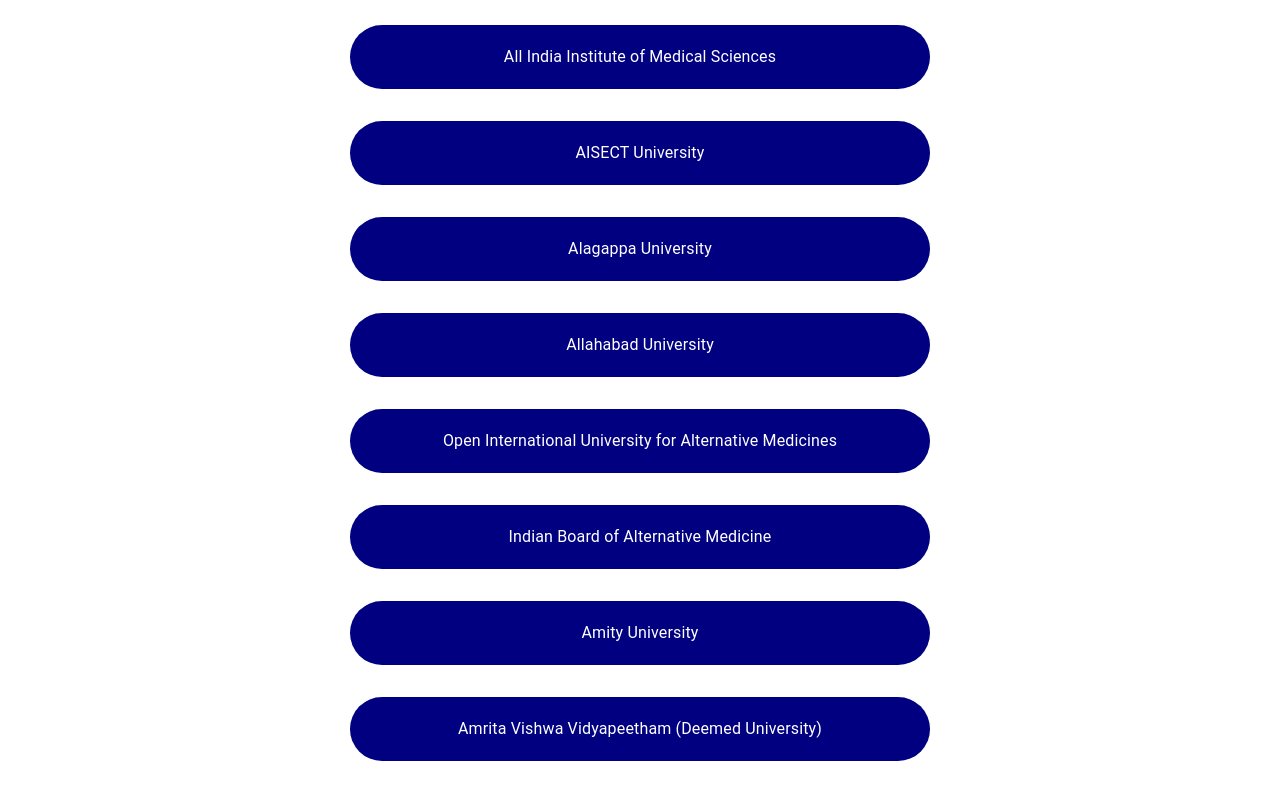
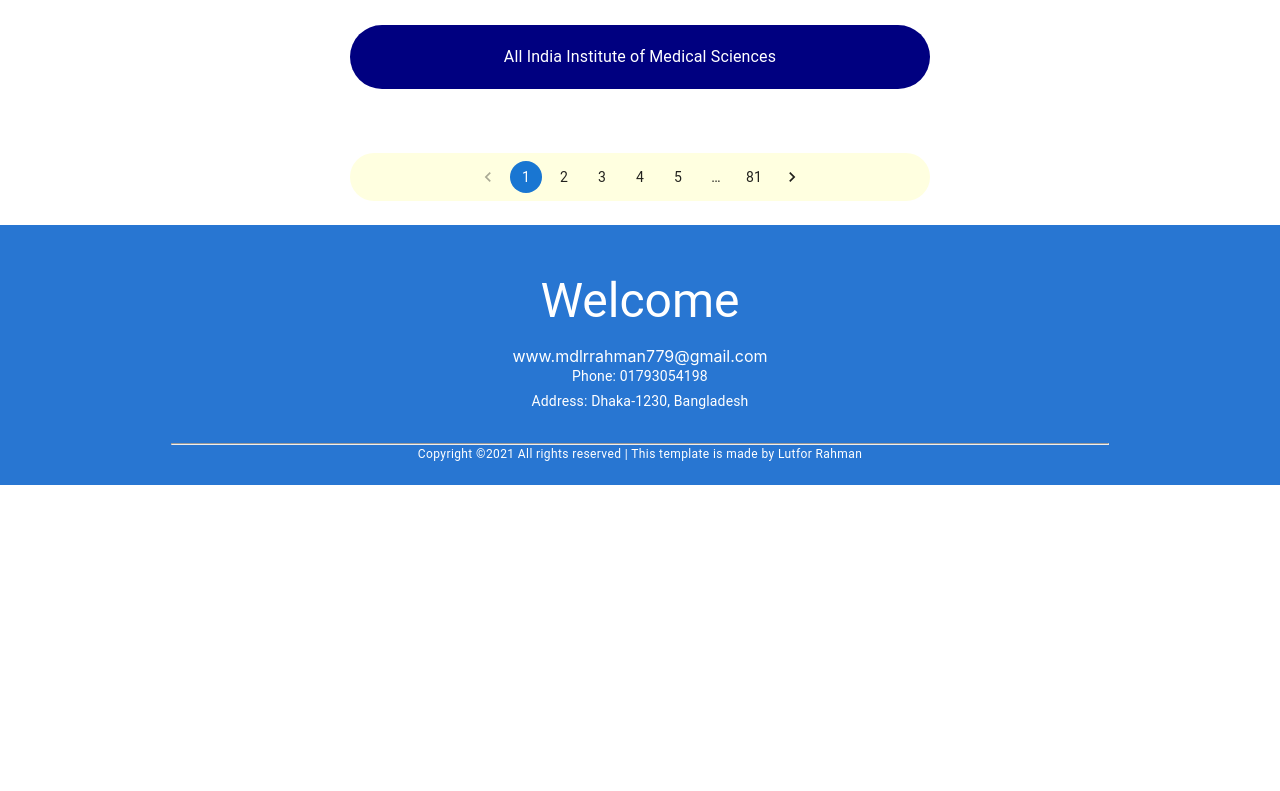
Before and after one commit to lutfor779/University_Task, a React (Create React App) app: page /universities in a window 1280 px wide. Shown: the part 1040-1831 px from the top of the page. After the commit the page ends 1525 px from the top, so only its background shows below. Built offline with nearby package versions, Linux system fonts and the light colour scheme.

Commit message:
handle pagination page

```diff
--- a/src/pages/Universities/Universities/Universities.js
+++ b/src/pages/Universities/Universities/Universities.js
@@ -15,7 +15,7 @@
 
     useEffect(() => {
         if (universities.length > 0) {
-            setItems(universities.slice((page - 1) * 10, page * 10 + 10))
+            setItems(universities.slice((page - 1) * 10, (page - 1) * 10 + 10))
         }
     }, [page, universities]);
 
```
